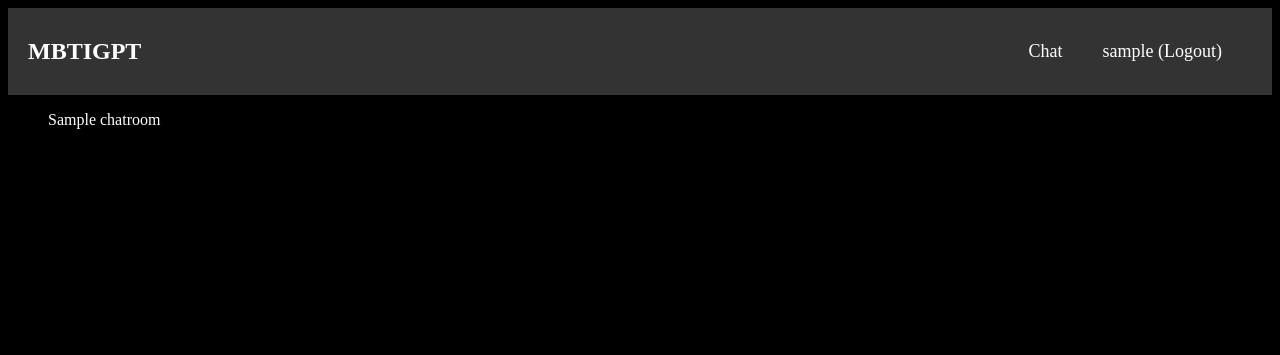
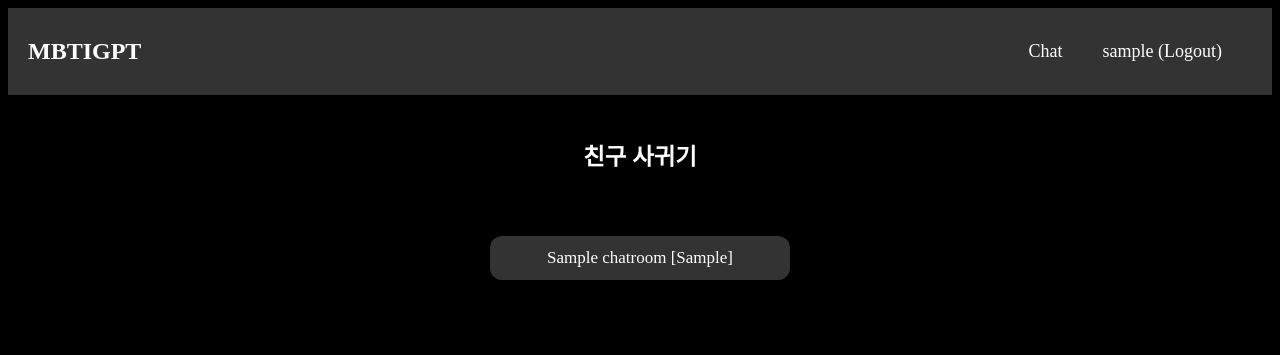
Before and after one commit to gangjoohyeong/MBTIGPT, a Django app: page /chat/ in a window 1280 px wide. Shown: the top 355 px of the page. Run offline with Django 4.2, Linux system fonts and the light colour scheme; a user stored in the database is signed in; tables that the repository leaves empty hold one stand-in row (values such as "Sample post").

Commit message:
feat: login required, theme, create friend

```diff
--- a/chat/models.py
+++ b/chat/models.py
@@ -1,10 +1,11 @@
 from django.db import models
-
+from django.contrib.auth.models import User
 
 class Chatroom(models.Model):
     title = models.TextField()
     create_date = models.DateTimeField()
-
+    mbti = models.CharField(max_length=4)
+    user = models.ForeignKey(User, on_delete=models.CASCADE)
     def __str__(self):
         return self.title
 
@@ -12,4 +13,5 @@ class Qna(models.Model):
     chatroom = models.ForeignKey(Chatroom, on_delete=models.CASCADE)
     question = models.TextField()
     answer = models.TextField()
+    user = models.ForeignKey(User, on_delete=models.CASCADE)
     create_date = models.DateTimeField()
--- a/chat/urls.py
+++ b/chat/urls.py
@@ -10,4 +10,5 @@ urlpatterns = [
     path('<int:chatroom_id>/', views.detail, name='detail'),
     path('qna/create/<int:chatroom_id>', views.qna_create, name='qna_create'),
     path("qna_create_ajax/<int:chatroom_id>/", csrf_exempt(views.qna_create), name="qna_create_ajax"),
+    path('chatroom/create/', views.chatroom_create, name='chatroom_create'),
 ]
--- a/chat/views.py
+++ b/chat/views.py
@@ -1,37 +1,56 @@
+
+from django.contrib.auth.decorators import login_required
 from django.shortcuts import render, get_object_or_404, redirect
 from django.utils import timezone
 from .models import Chatroom, Qna
 from chat.gpt import gpt_prompt
 from django.views.decorators.csrf import csrf_exempt
 from django.http import JsonResponse
+from .forms import ChatroomForm
 
 
 
 
 
 def index(request):
-    chatroom_list = Chatroom.objects.order_by('-create_date') # '-': 역방향
+    chatroom_list = Chatroom.objects.filter(user=request.user).order_by('-create_date')
     context = {'chatroom_list': chatroom_list}
     return render(request, 'chat/chatroom_list.html', context)
 
+@login_required(login_url='common:login')
 def detail(request, chatroom_id):
-    chatroom = get_object_or_404(Chatroom, pk=chatroom_id)
+    chatroom = get_object_or_404(Chatroom.objects.filter(user=request.user), pk=chatroom_id)
     context = {'chatroom': chatroom}
     return render(request, 'chat/chatroom_detail.html', context)
 
 
 @csrf_exempt
+@login_required(login_url='common:login')
 def qna_create(request, chatroom_id):
     if request.method == "POST":
         chatroom = get_object_or_404(Chatroom, pk=chatroom_id)
-
         question = request.POST.get('question')
-        answer = gpt_prompt(question)
-
-        qna = Qna(chatroom=chatroom, question=question, answer=answer, create_date=timezone.now())
+        answer = gpt_prompt(question, chatroom.title, chatroom.mbti)
+        qna = Qna(chatroom=chatroom, question=question, answer=answer, create_date=timezone.now(), user=request.user)
         qna.save()
 
         # JSON 형식으로 반환
         return JsonResponse({"answer": answer})
     else:
         return JsonResponse({"error": "Invalid request method"}, status=400)
+
+
+@login_required(login_url='common:login')
+def chatroom_create(request):
+    if request.method == 'POST':
+        form = ChatroomForm(request.POST)
+        if form.is_valid():
+            chatroom = form.save(commit=False)
+            chatroom.user = request.user  # user 속성에 로그인 계정 저장
+            chatroom.create_date = timezone.now()
+            chatroom.save()
+            return redirect('chat:index')
+    else:
+        form = ChatroomForm()
+    context = {'form': form}
+    return render(request, 'chat/chatroom_form.html', context)
--- a/templates/chat/chatroom_detail.html
+++ b/templates/chat/chatroom_detail.html
@@ -4,7 +4,7 @@
 
 
 <div class="detail_body">
-    <h2>{{ chatroom.title }}</h2>
+    <h2>{{ chatroom.title }} [{{ chatroom.mbti }}]</h2>
 <div id="chatroom" class="chatroom">
     {% for qna in chatroom.qna_set.all %}
     <div class="chat">
--- a/templates/chat/chatroom_list.html
+++ b/templates/chat/chatroom_list.html
@@ -1,12 +1,67 @@
 {% extends 'base.html' %}
 {% block content %}
+
+<div class="list_body">
+<div class="friend">
+    <h3><a href="{% url 'chat:chatroom_create' %}">친구 사귀기</a></h3>
+</div>
+
 {% if chatroom_list %}
-    <ul>
+<div class="chatroom_list">
     {% for chatroom in chatroom_list %}
-        <li><a href="{% url 'chat:detail' chatroom.id %}">{{ chatroom.title }}</a></li>
+    <div class="chatroom_item">
+        <a href="{% url 'chat:detail' chatroom.id %}">{{ chatroom.title }} [{{ chatroom.mbti }}]</a>
+    </div>
     {% endfor %}
-    </ul>
+</div>
 {% else %}
-    <p>채팅방이 없습니다.</p>
+<p>채팅방이 없습니다.</p>
 {% endif %}
+</div>
+
+<style scoped>
+    .list_body {
+        display: flex;
+        flex-direction: column;
+        align-items: center;
+    }
+
+    .friend {
+        display: flex;
+        text-align: center;
+        flex-direction: column;
+        gap: 12px;
+        padding: 20px;
+        font-size: 20px;
+        width: 300px;
+    }
+    .chatroom_list {
+        display: flex;
+        text-align: center;
+        flex-direction: column;
+        gap: 12px;
+        padding: 20px;
+        font-size: 17px;
+        width: 300px;
+    }
+
+    .chatroom_item {
+        background-color: #333;
+        padding: 12px;
+        border-radius: 12px;
+        box-shadow: 0 2px 4px rgba(0, 0, 0, 0.1);
+        transition: transform 0.1s;
+    }
+
+    .chatroom_item a {
+        text-decoration: none;
+        color: #FFF;
+    }
+
+    .chatroom_item:hover {
+        transform: scale(1.03);
+    }
+
+</style>
+
 {% endblock %}
```
Also changed, not shown: chat/forms.py (added, +14 -0 lines), chat/gpt.py (+6 -2 lines), templates/chat/chatroom_form.html (added, +17 -0 lines), chat/migrations/0002_chatroom_user.py (added), chat/migrations/0003_qna_user.py (added), chat/migrations/0004_chatroom_mbti.py (added), static/style.css (line endings or trailing spaces).
